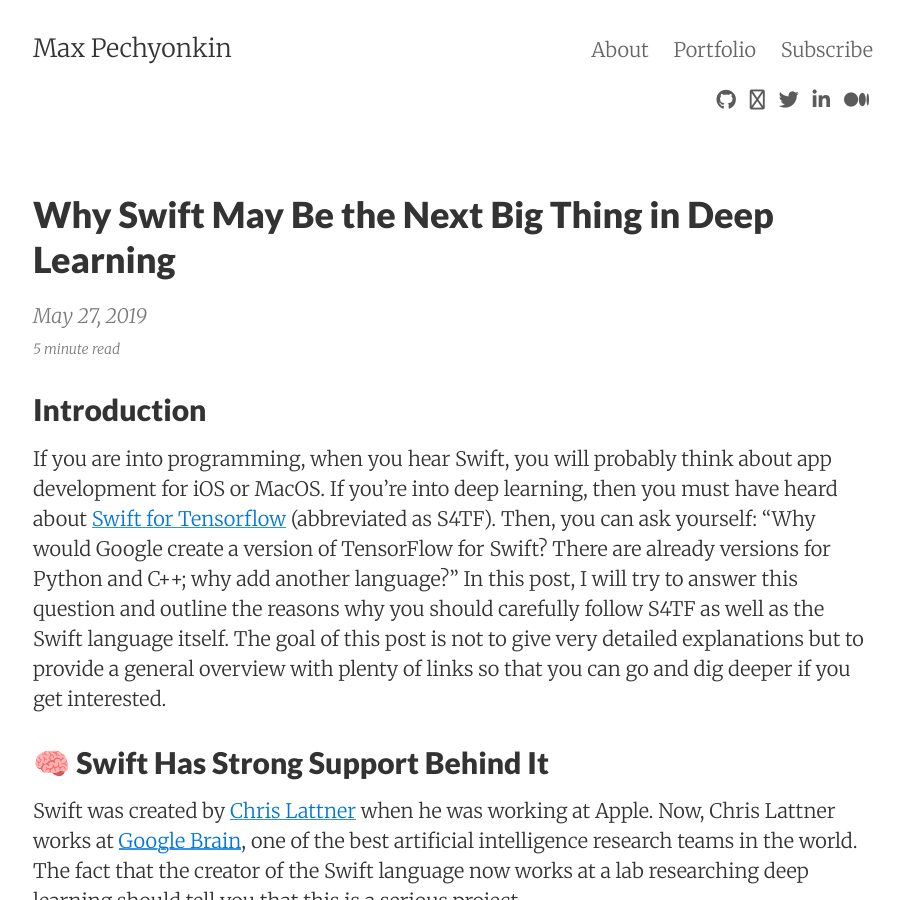
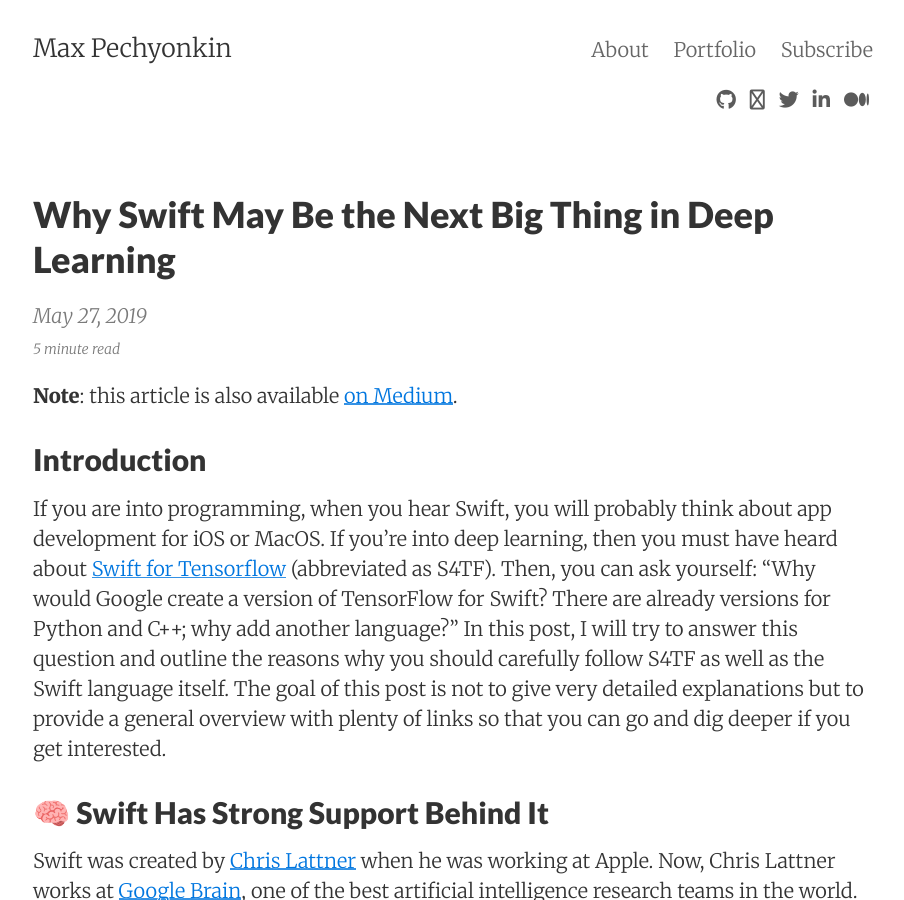
Before and after one commit to pechyonkin/pechyonkin.github.io, a Jekyll site: the page built from _posts/2019-05-27-why-swift-for-tensorflow.md, in a window 1280 px wide and 900 px high. Shown: the whole window, without its empty margins (187-1091 px from the left). Built offline with Jekyll 4.4.1, drawn with Linux system fonts in a browser that asks for light colours; nearby versions of some CDN libraries; comment, search, counter and statistics services are not loaded; some of the changed text lies outside the part shown.

Commit message:
move medium link to top

```diff
--- a/_posts/2019-05-27-why-swift-for-tensorflow.md
+++ b/_posts/2019-05-27-why-swift-for-tensorflow.md
@@ -7,6 +7,8 @@ permalink:	/portfolio/:title/
 use_math:	false
 subscription-form: true
 ---
+
+**Note**: this article is also available [on Medium](https://towardsdatascience.com/why-swift-may-be-the-next-big-thing-in-deep-learning-f3f6a638ca72).
 
 ## Introduction
 
```
Also changed, not shown: other parts of _posts/2019-05-27-why-swift-for-tensorflow.md (+0 -2 lines).
